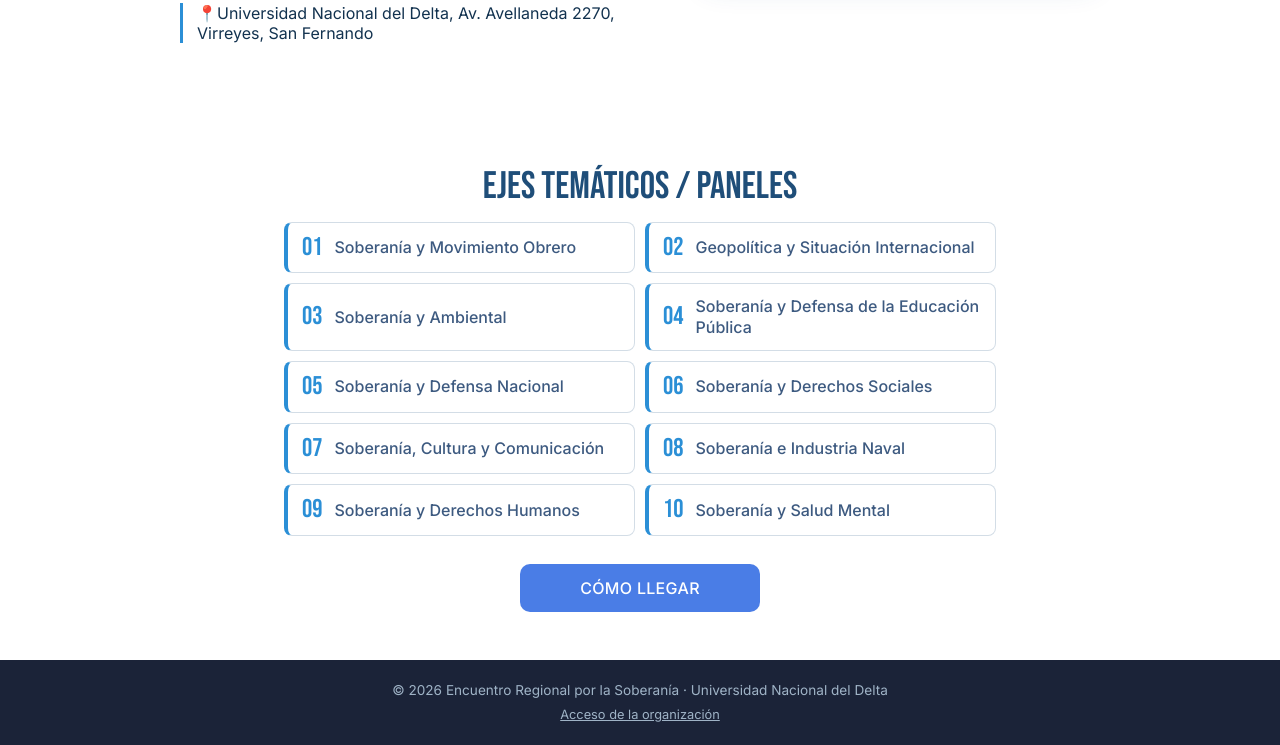
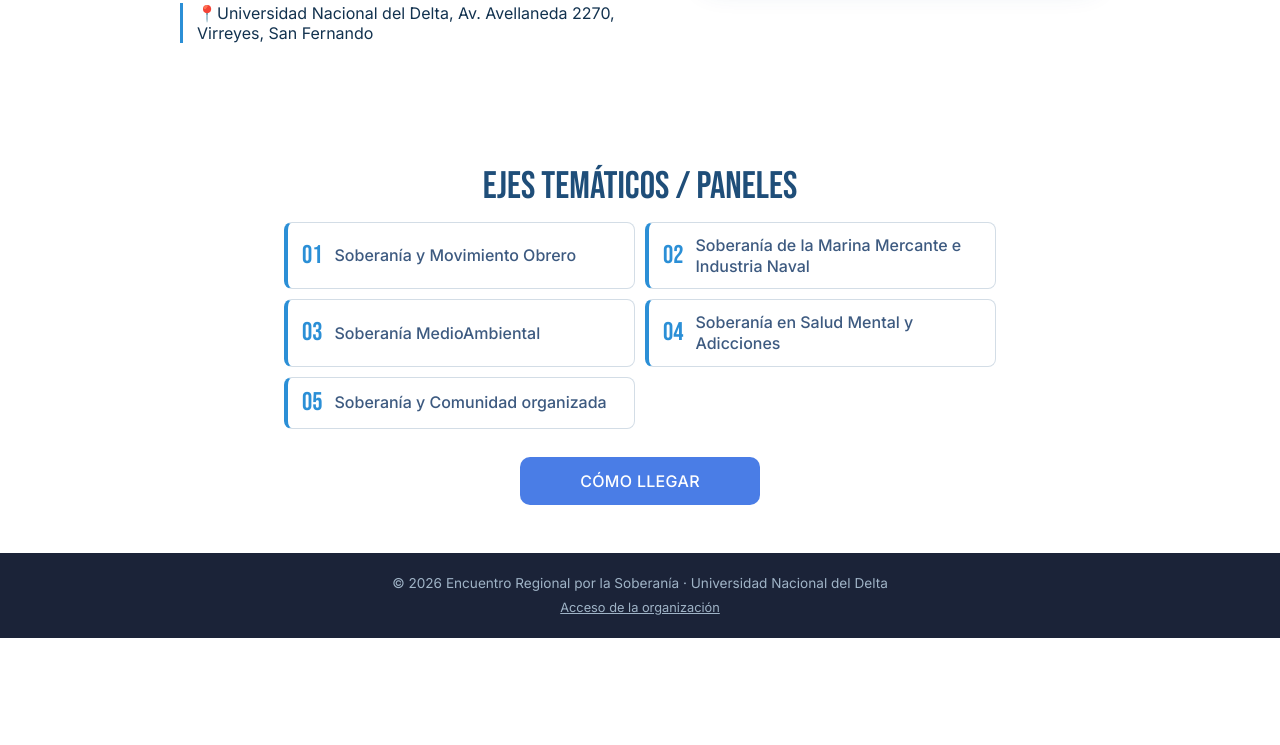
Before and after one commit to BDGon/Soberan-a-pag, a plain HTML site: page index.html in a window 1280 px wide. Shown: the part 811-1556 px from the top of the page. After the commit the page ends 1449 px from the top, so only its background shows below. Drawn offline with Linux system fonts and the light colour scheme.

Commit message:
Cambios de ejes temáticos en index.html

```diff
--- a/index.html
+++ b/index.html
@@ -152,15 +152,10 @@ th{background:var(--mist)}
   <h2>Ejes temáticos / Paneles</h2>
   <ul class="ejes">
     <li>Soberanía y Movimiento Obrero</li>
-    <li>Geopolítica y Situación Internacional</li>
-    <li>Soberanía y Ambiental</li>
-    <li>Soberanía y Defensa de la Educación Pública</li>
-    <li>Soberanía y Defensa Nacional</li>
-    <li>Soberanía y Derechos Sociales</li>
-    <li>Soberanía, Cultura y Comunicación</li>
-    <li>Soberanía e Industria Naval</li>
-    <li>Soberanía y Derechos Humanos</li>
-    <li>Soberanía y Salud Mental</li>
+    <li>Soberanía de la Marina Mercante e Industria Naval</li>
+    <li>Soberanía MedioAmbiental</li>
+    <li>Soberanía en Salud Mental y Adicciones</li>
+    <li>Soberanía y Comunidad organizada</li>
   </ul>
   <a class="pbtn" href="https://www.google.com/maps/search/?api=1&query=Av.+Avellaneda+2270+Virreyes+San+Fernando" target="_blank" rel="noopener">Cómo llegar</a>
 </section>
```
